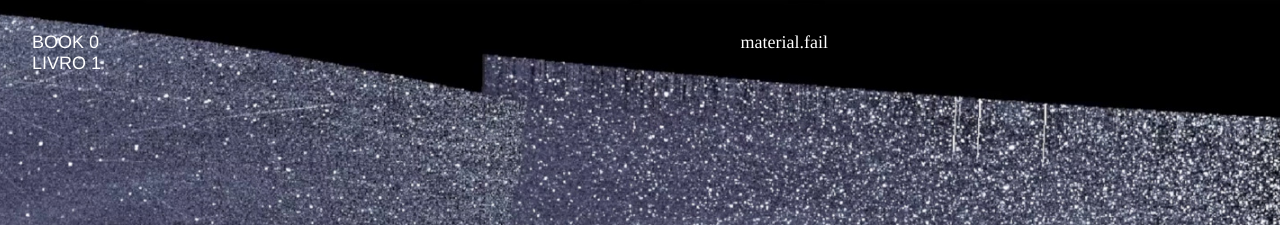
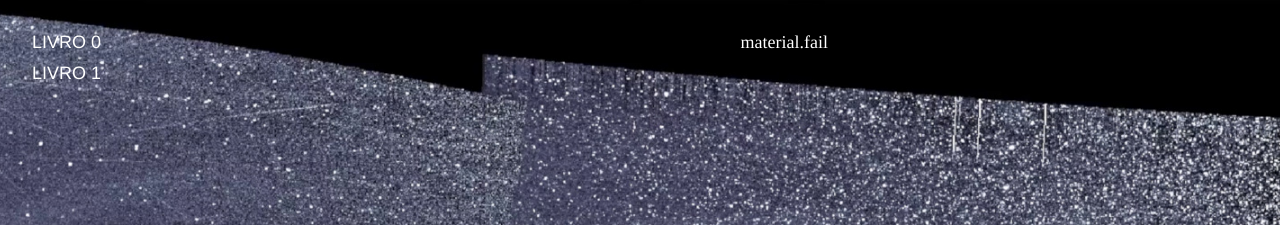
Before and after one commit to material-fail/material.fail, a Jekyll site: the page built from _pages/aurora.md, in a window 1280 px wide. Shown: the top 225 px of the page. Built offline with Jekyll 4.4.1, drawn with Linux system fonts in a browser that asks for light colours; nearby versions of some CDN libraries; some web fonts are replaced.

Commit message:
styles list items

```diff
--- a/_layouts/home.html
+++ b/_layouts/home.html
@@ -11,13 +11,13 @@
           {% if page.title == "material.fail" %}
             {% assign publishers = site.pages | where_exp:"page","page.unlist != true" %}
             {% for pub in publishers %}
-              <a href="{{ site.baseurl }}{{ pub.url }}">{{ pub.title }}</a>
+              <a class="list-item" href="{{ site.baseurl }}{{ pub.url }}">{{ pub.title }}</a>
             {% endfor %}
           {% elsif page.title == "404" %}
             <div class="_404-text">404</div>
           {% else %}
-            BOOK 0<br>
-            LIVRO 1<br>
+            <a class="list-item" href="">LIVRO 0</a>
+            <a class="list-item" href="">LIVRO 1</a>
           {% endif %}
 
           {% unless page.title == "material.fail" %}
--- a/css/main.scss
+++ b/css/main.scss
@@ -118,6 +118,13 @@ a {
       overflow: hidden;
     }
 
+    .list-item {
+      display: block;
+      & + .list-item {
+        margin-top: 10px;
+      }
+    }
+
     .home-button {
       position: absolute;
       top: 0;
@@ -181,6 +188,7 @@ a {
           }
           &.selected {
             text-decoration: underline;
+            cursor: default;
           }
         }
       }
```
